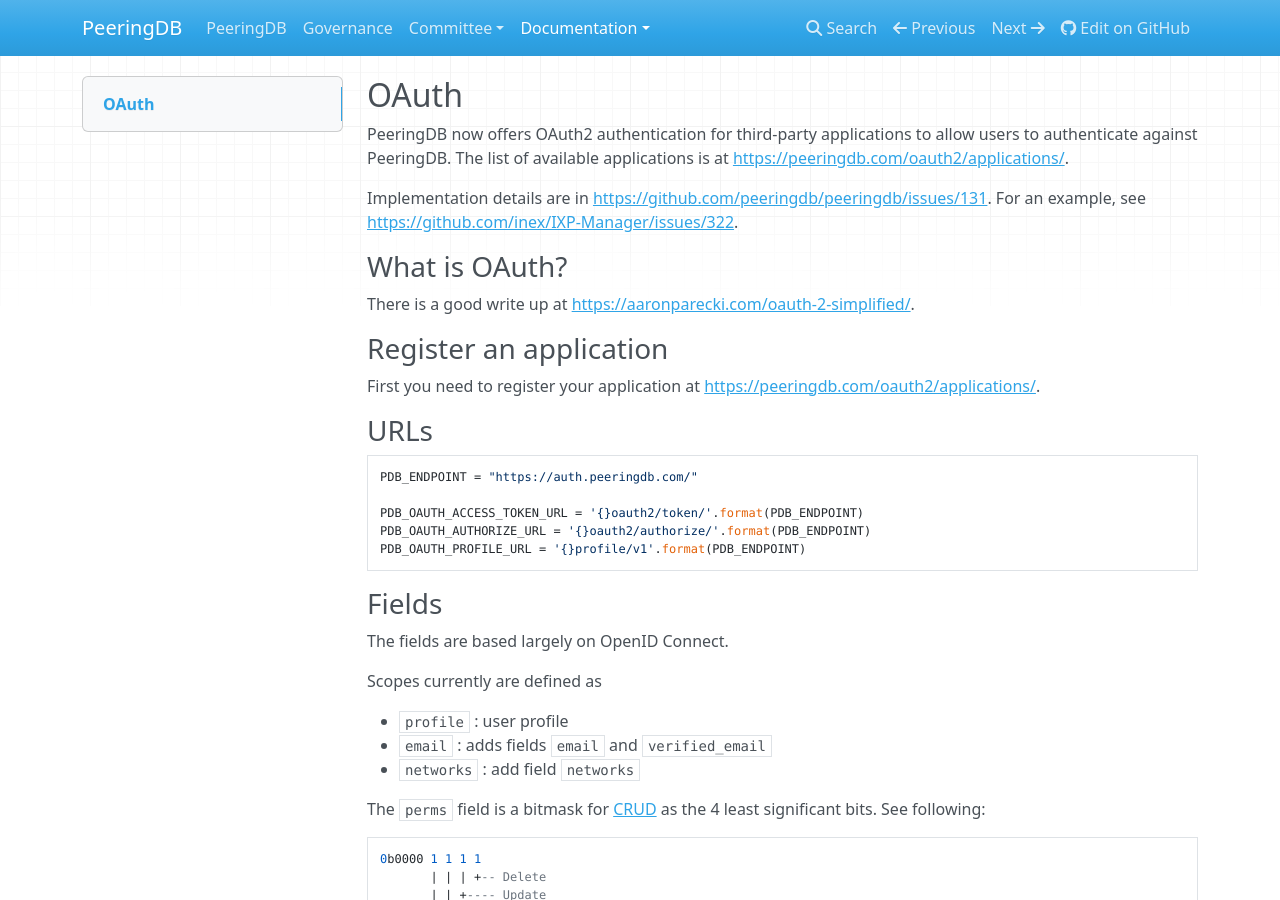
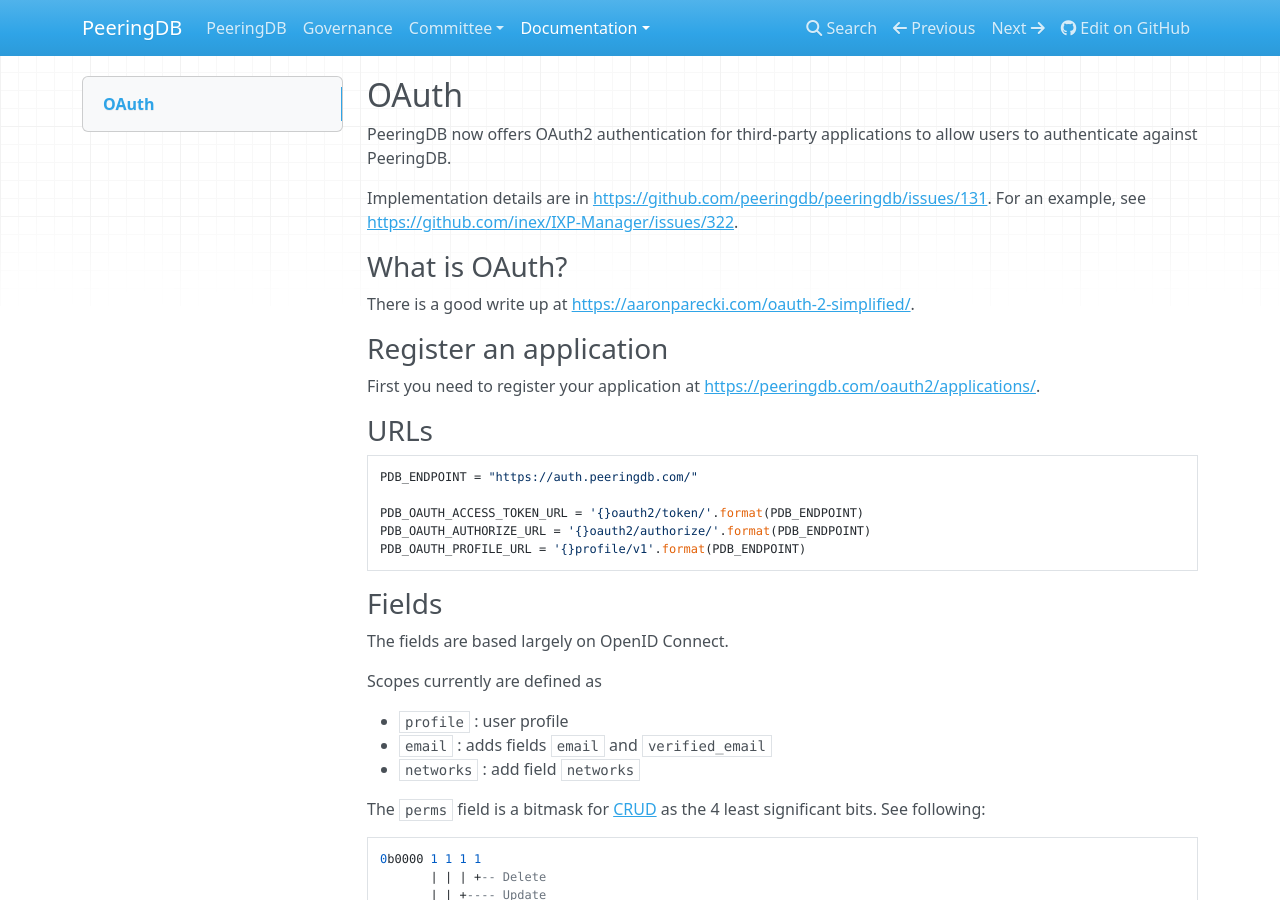
Before and after one commit to peeringdb/docs, an MkDocs documentation site: the page built from docs/oauth.md, in a window 1280 px wide and 900 px high. Built offline with MkDocs 1.6.1, drawn with Linux system fonts in a browser that asks for light colours; nearby versions of some CDN libraries; old or Windows-style settings are respelled for this version of MkDocs.

```diff
--- a/docs/oauth.md
+++ b/docs/oauth.md
@@ -1,7 +1,7 @@
 
 ## OAuth
 
-PeeringDB now offers OAuth2 authentication for third-party applications to allow users to authenticate against PeeringDB.  The list of available applications is at <https://peeringdb.com/oauth2/applications/>.
+PeeringDB now offers OAuth2 authentication for third-party applications to allow users to authenticate against PeeringDB.
 
 Implementation details are in <https://github.com/peeringdb/peeringdb/issues/131>.  For an example, see <https://github.com/inex/IXP-Manager/issues/322>.
 
```
